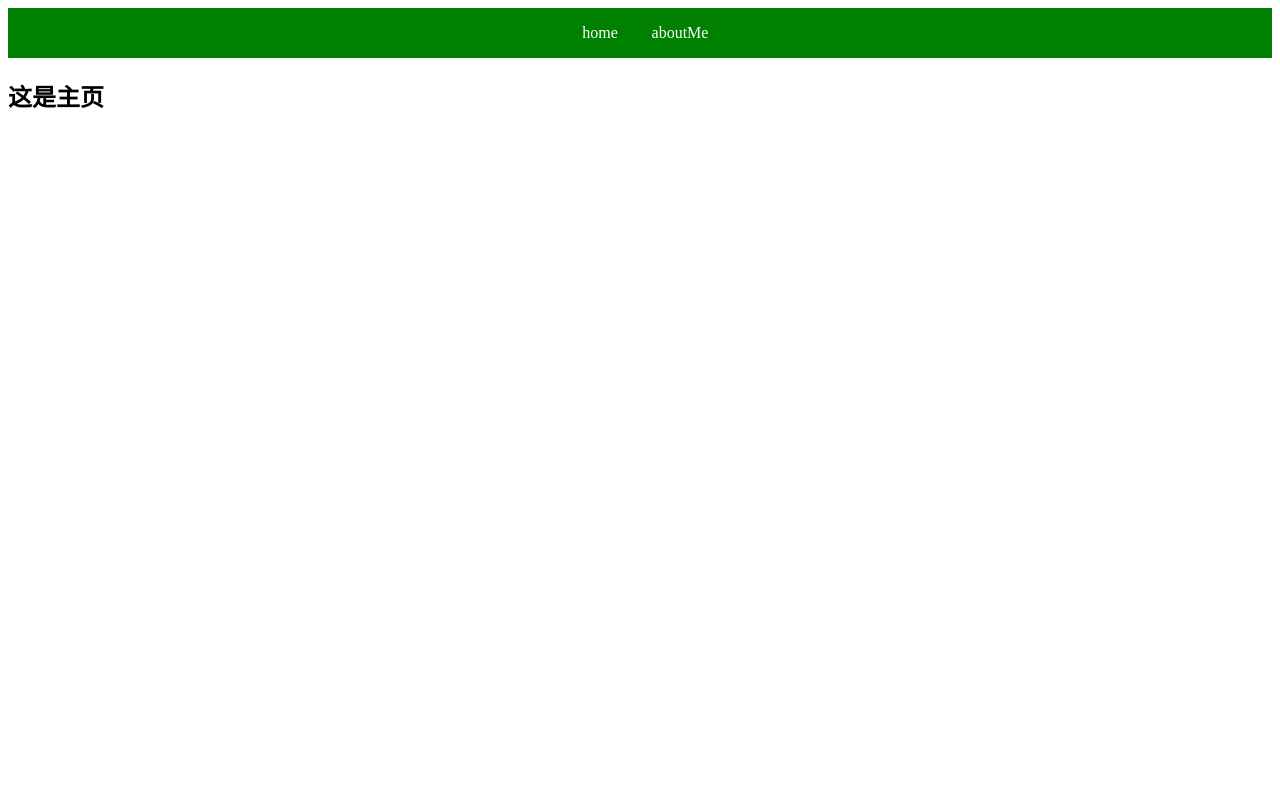
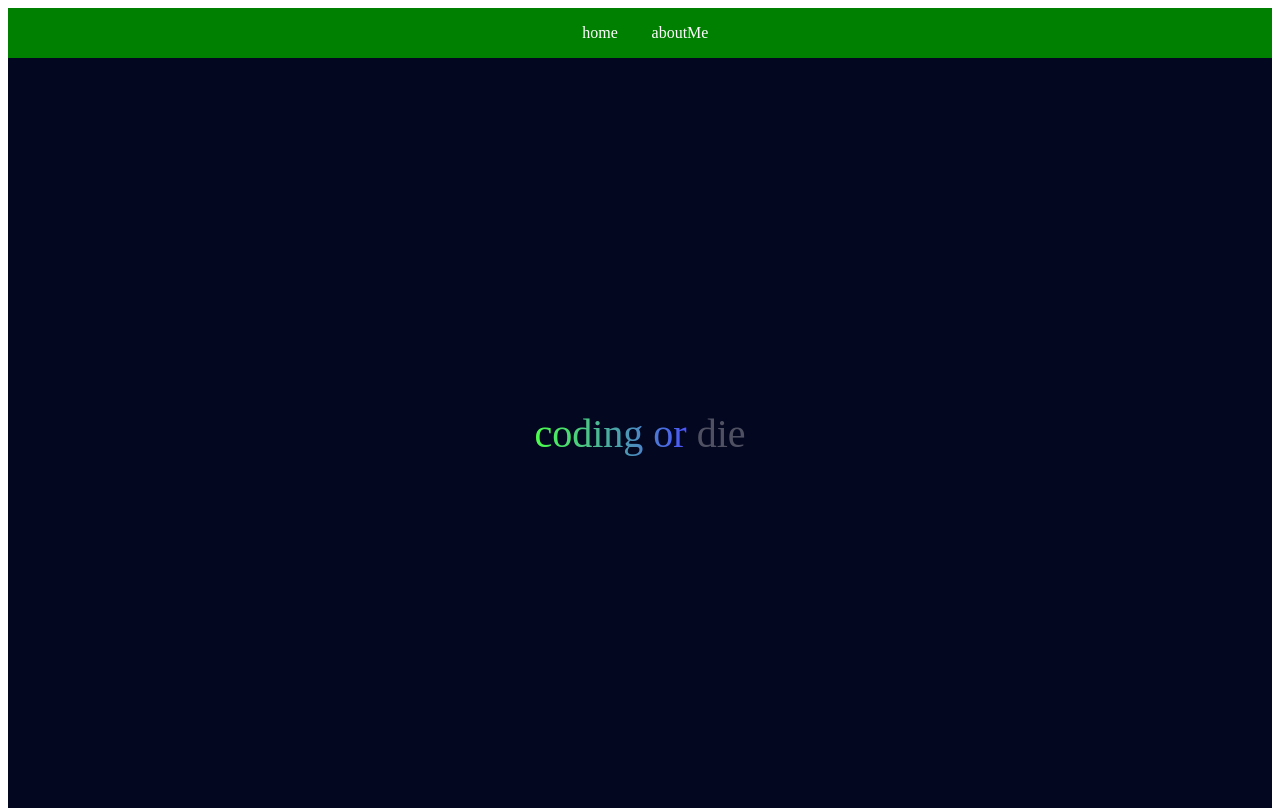
Before and after one commit to guozh720/personal_blog, a React (Vite) app: page / in a window 1280 px wide. Built offline with nearby package versions, Linux system fonts and the light colour scheme.

Commit message:
add home content

```diff
--- a/index.html
+++ b/index.html
@@ -5,9 +5,14 @@
     <link rel="icon" type="image/svg+xml" href="/src/favicon.svg" />
     <meta name="viewport" content="width=device-width, initial-scale=1.0" />
     <title>Vite App</title>
+    <style>
+      html,body{
+         height: 100%;
+      }
+    </style>
   </head>
   <body>
-    <div id="root"></div>
+    <div id="root" style="display:flex;flex-direction:column;height: 100%;"></div>
     <script type="module" src="/src/main.tsx"></script>
   </body>
 </html>
--- a/src/main.tsx
+++ b/src/main.tsx
@@ -1,7 +1,6 @@
 import React from 'react'
 import ReactDOM from 'react-dom/client'
-// import MyRouter from './router/index'
-import {MyRouter} from './router/route'
+import {MyRouter} from './router'
 import { BrowserRouter} from "react-router-dom";
 ReactDOM.createRoot(document.getElementById('root')!).render(
   <React.StrictMode>
--- a/src/pages/Home/index.tsx
+++ b/src/pages/Home/index.tsx
@@ -1,10 +1,26 @@
 import React from 'react'
 const Home = () => {
     return (
-        <div>
-            <h2>
-                这是主页
-            </h2>
+        <div style={
+            {
+                backgroundColor: 'rgb(4,7,32)',
+                height: '100%',
+                display: 'flex',
+                flexDirection: 'row',
+                justifyContent: 'center',
+                alignItems: 'center',
+            }
+        }>
+            <p style={
+                {
+                   fontSize:'40px',
+                    /*设置线性渐变*/
+                   background: '-webkit-linear-gradient(left, #0f0, #00f) 0 0 no-repeat',
+                   WebkitBackgroundSize:'160px',
+                   WebkitBackgroundClip:'text',
+                   WebkitTextFillColor:' rgba(255, 255, 255, 0.3)',
+                }
+            }> coding or die</p>
         </div>
     )
 }
--- a/src/router/index.tsx
+++ b/src/router/index.tsx
@@ -1,28 +1,53 @@
-import { Routes, Route, BrowserRouter } from "react-router-dom"
+import React, { ReactNode } from "react";
+import { RouteObject, useRoutes} from "react-router-dom";
 import App from '../App';
 import react, { lazy, Suspense } from "react";
 import Loading from "../components/Loading";
-
+import NoFoundPage from "../pages/404";
 
 const AboutMe = lazy(() => import('../pages/Aboutme'))
 const Home = lazy(() => import('../pages/Home'))
 const Login = lazy(() => import('../pages/Login'))
-const MyRouter = () => (
-    <BrowserRouter>
+
+const routeConfig:RouteObject[] =
+    [
+        {
+            path:'/',
+            element:<App/>,
+            children:[
+                {
+                    index:true,
+                    element:<Home/>
+                 },
+                {
+                    path:'/home',
+                    element:<Home/>
+                },
+                {
+                    path:'/aboutMe',
+                    element:<AboutMe/>
+                },
+            ]
+        },
+        {
+            path:'/login',
+            element:<Login/>
+        },
+        {
+            path:'*',
+            element:<NoFoundPage/>
+        }
+
+    ]
+
+export const MyRouter = ()=>{
+const routeElement = useRoutes(routeConfig);
+    return (
         <Suspense
-         fallback={<div><Loading /></div>}
-        >
-            <Routes>
-                <Route path="/" element={<App />}>
-                    <Route index element={<Home />}/>
-                    <Route path="/home" element={<Home />} />
-                    <Route path="/aboutMe" element={<AboutMe />} />
-                </Route>
-                <Route path="/login" element={<Login />} />
-            </Routes>
-
+        fallback={<div><Loading /></div>}
+       >
+        { routeElement}
         </Suspense>
 
-    </BrowserRouter>
-)
-export default MyRouter
+    )
+}
--- a/src/router/route.tsx
+++ /dev/null
@@ -1,53 +0,0 @@
-import React, { ReactNode } from "react";
-import { RouteObject, useRoutes} from "react-router-dom";
-import App from '../App';
-import react, { lazy, Suspense } from "react";
-import Loading from "../components/Loading";
-import NoFoundPage from "../pages/404";
-
-const AboutMe = lazy(() => import('../pages/Aboutme'))
-const Home = lazy(() => import('../pages/Home'))
-const Login = lazy(() => import('../pages/Login'))
-
-const routeConfig:RouteObject[] =
-    [
-        {
-            path:'/',
-            element:<App/>,
-            children:[
-                {
-                    index:true,
-                    element:<Home/>
-                 },
-                {
-                    path:'/home',
-                    element:<Home/>
-                },
-                {
-                    path:'/aboutMe',
-                    element:<AboutMe/>
-                },
-            ]
-        },
-        {
-            path:'/login',
-            element:<Login/>
-        },
-        {
-            path:'*',
-            element:<NoFoundPage/>
-        }
-
-    ]
-
-export const MyRouter = ()=>{
-const routeElement = useRoutes(routeConfig);
-    return (
-        <Suspense
-        fallback={<div><Loading /></div>}
-       >
-        { routeElement}
-        </Suspense>
-
-    )
-}
```
